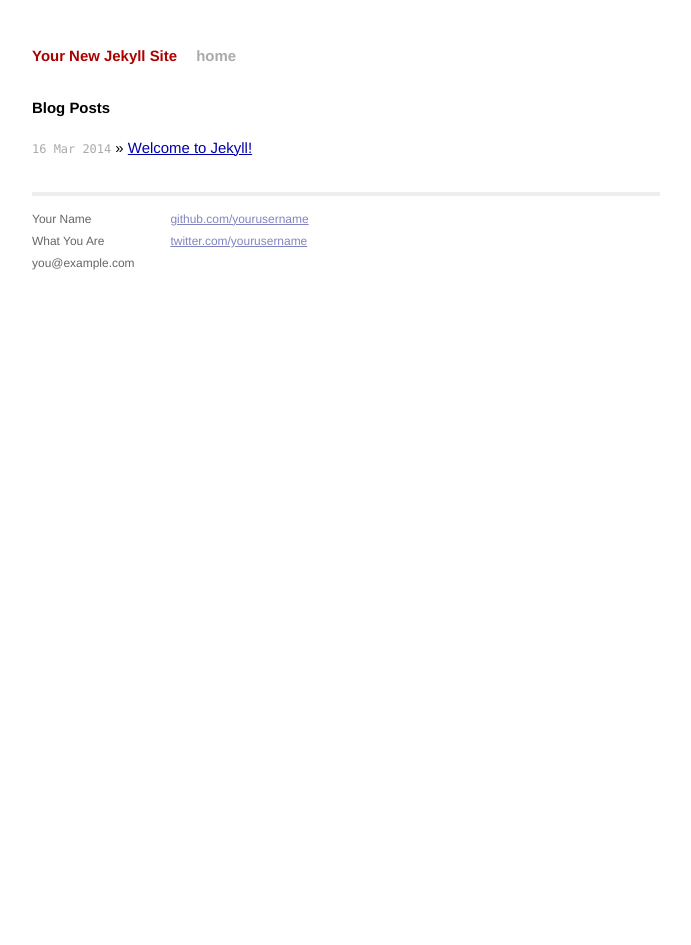
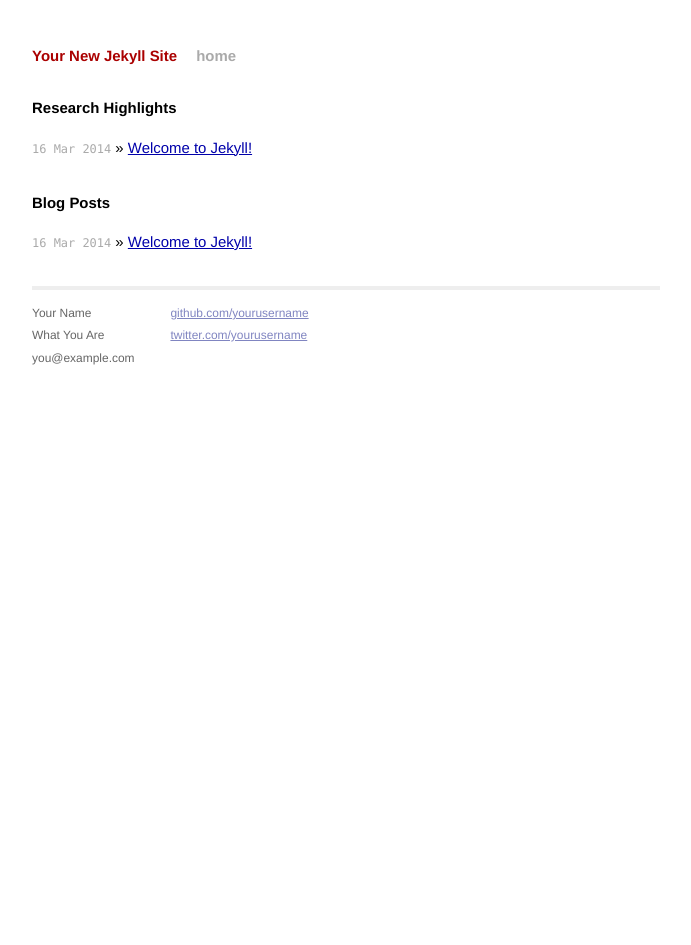
Before and after one commit to hkilter/hkilter-old.github.io, a Jekyll site: the page built from index.html, in a window 1280 px wide. Shown: the whole page, without its empty margins (294-985 px from the left). Built offline with Jekyll 4.4.1, drawn with Linux system fonts in a browser that asks for light colours; Markdown is read by kramdown in place of the engine named in the settings.

Commit message:
Update index.html

```diff
--- a/index.html
+++ b/index.html
@@ -1,9 +1,16 @@
 ---
 layout: default
-title: Your New Jekyll Site
+title: H. K. Ilter
 ---
 
 <div id="home">
+  <h1>Research Highlights</h1>
+  <ul class="posts">
+    {% for post in site.posts %}
+      <li><span>{{ post.date | date_to_string }}</span> &raquo; <a href="{{ post.url }}">{{ post.title }}</a></li>
+    {% endfor %}
+  </ul>
+
   <h1>Blog Posts</h1>
   <ul class="posts">
     {% for post in site.posts %}
```
